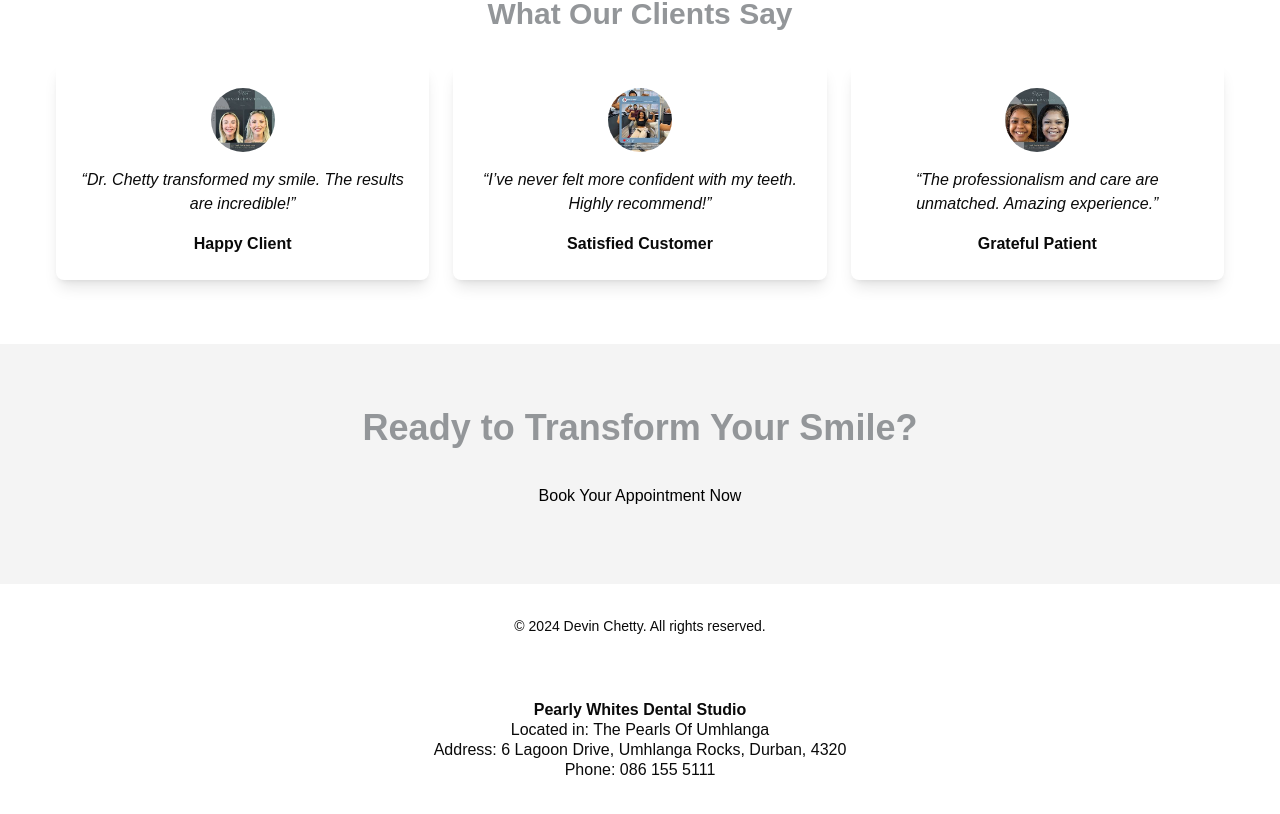
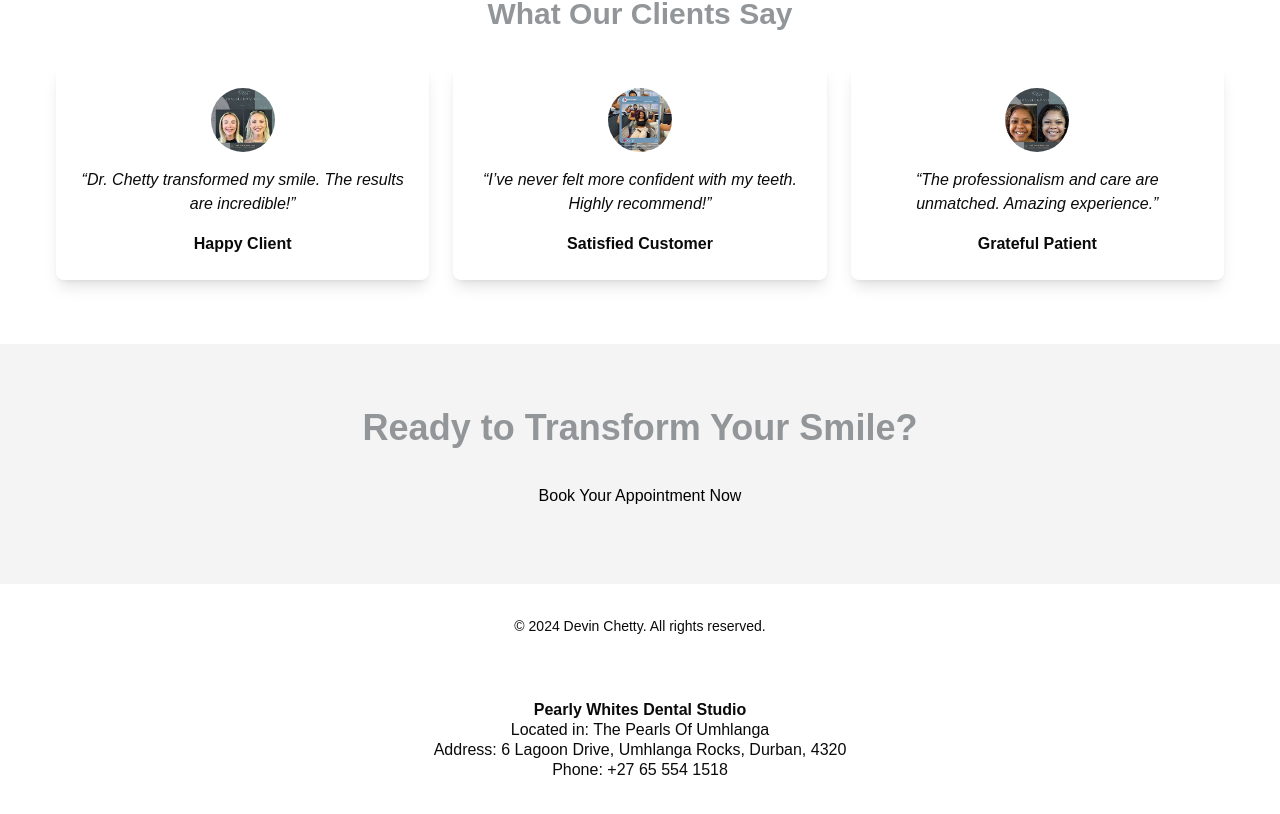
Before and after one commit to Uvaancovie/pearly-whites-dental, a Next.js app: page / in a window 1280 px wide. Shown: the part 2113-2927 px from the top of the page. Built offline with nearby package versions, Linux system fonts and the light colour scheme.

Commit message:
the new numbers

```diff
--- a/components/Footer.tsx
+++ b/components/Footer.tsx
@@ -24,8 +24,8 @@ const Footer: React.FC = () => {
           <p>Address: 6 Lagoon Drive, Umhlanga Rocks, Durban, 4320</p>
           <p>
             Phone:{" "}
-            <a href="tel:0861555111" className="hover:underline transition">
-              086 155 5111
+            <a href="tel:+27 65 554 1518" className="hover:underline transition">
+            +27 65 554 1518
             </a>
           </p>
         </div>
```
